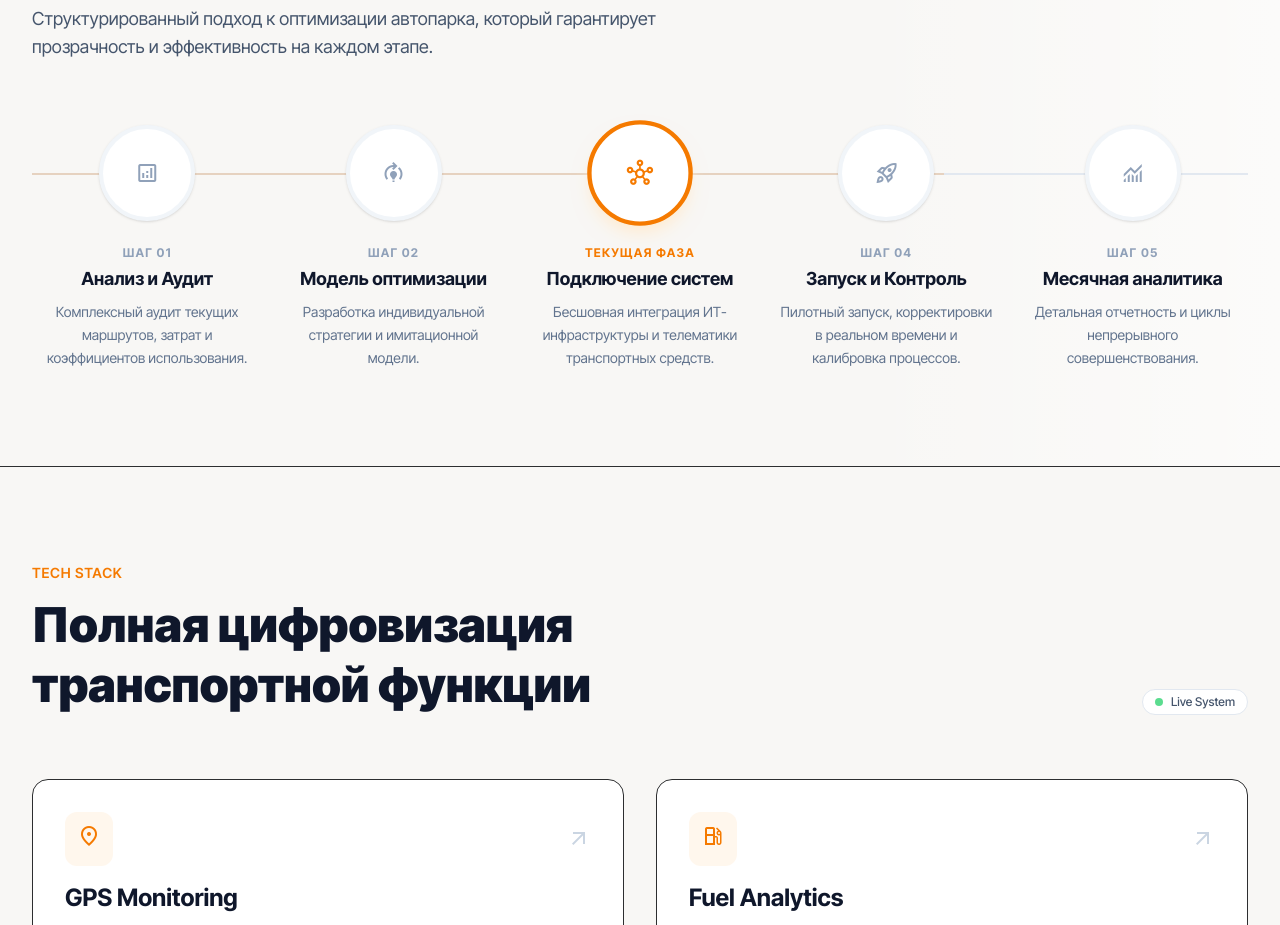
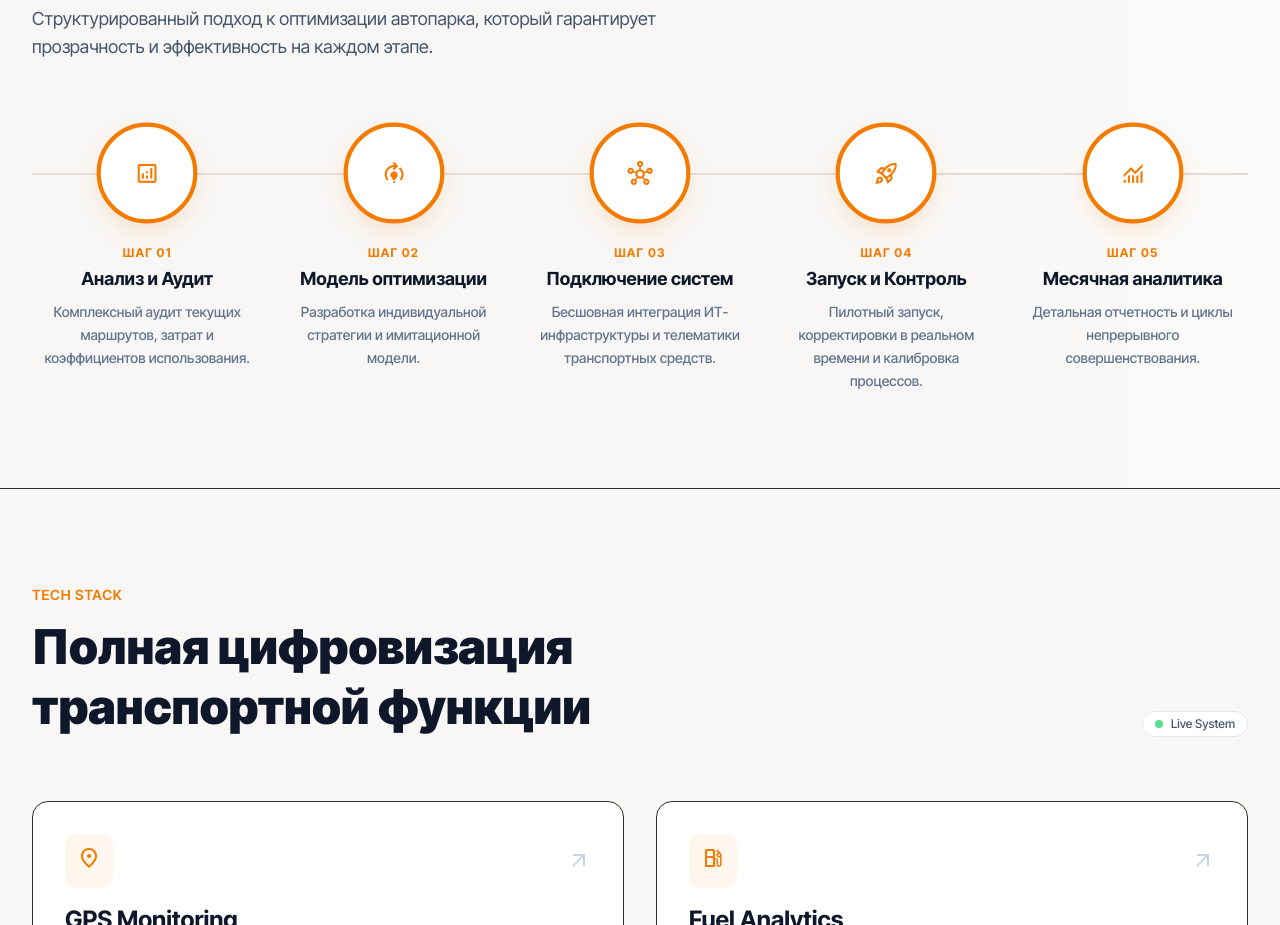
Before and after one commit to Vlad575oa/ResursTrans_1, a Next.js app: page / in a window 1280 px wide. Shown: the part 3280-4205 px from the top of the page. Built offline with nearby package versions, Linux system fonts and the light colour scheme; a web font is replaced by a local one.

Commit message:
feat: add scroll-triggered animations to Workflow section

```diff
--- a/src/components/sections/Workflow.tsx
+++ b/src/components/sections/Workflow.tsx
@@ -1,4 +1,78 @@
 import { motion } from "framer-motion";
+
+const stepVariants = {
+    offscreen: {
+        borderColor: "rgb(241 245 249)", // border-slate-100
+        scale: 1,
+        boxShadow: "0 0 0 rgba(0,0,0,0)",
+    },
+    onscreen: {
+        borderColor: "#f57a00", // border-primary
+        scale: 1.05,
+        boxShadow: "0 10px 25px -5px rgba(245, 122, 0, 0.2)",
+        transition: {
+            duration: 0.5,
+            ease: "easeOut"
+        }
+    }
+};
+
+const iconVariants = {
+    offscreen: {
+        color: "rgb(148 163 184)", // text-slate-400
+    },
+    onscreen: {
+        color: "#f57a00", // text-primary
+        transition: {
+            duration: 0.5,
+            ease: "easeOut"
+        }
+    }
+};
+
+const textVariants = {
+    offscreen: {
+        color: "rgb(148 163 184)", // text-slate-400
+        opacity: 0.8
+    },
+    onscreen: {
+        color: "#f57a00", // text-primary
+        opacity: 1,
+        transition: {
+            duration: 0.5,
+            ease: "easeOut"
+        }
+    }
+};
+
+// For mobile numbers
+const mobileCircleVariants = {
+    offscreen: {
+        backgroundColor: "#ffffff",
+        borderColor: "rgb(203 213 225)", // border-slate-300
+    },
+    onscreen: {
+        backgroundColor: "#f57a00",
+        borderColor: "#f57a00",
+        transition: {
+            duration: 0.5,
+            ease: "easeOut"
+        }
+    }
+};
+
+const mobileNumberVariants = {
+    offscreen: {
+        color: "rgb(100 116 139)", // text-slate-500
+    },
+    onscreen: {
+        color: "#ffffff",
+        transition: {
+            duration: 0.5,
+            ease: "easeOut"
+        }
+    }
+};
 
 export function Workflow() {
     return (
@@ -21,153 +95,98 @@ export function Workflow() {
                 <div className="hidden lg:block relative">
                     {/* Connector Line */}
                     <div className="absolute top-12 left-0 w-full h-0.5 bg-slate-200">
-                        <div className="absolute top-0 left-0 h-full bg-primary w-3/4 opacity-20"></div>
+                        <div className="absolute top-0 left-0 h-full bg-primary w-full opacity-10"></div>
                     </div>
 
                     <div className="grid grid-cols-5 gap-4">
-                        {/* Step 1 */}
-                        <div className="relative group">
-                            <div className="flex flex-col items-center text-center">
-                                <div className="w-24 h-24 rounded-full bg-white border-4 border-slate-100 flex items-center justify-center z-10 transition-all duration-300 group-hover:border-primary group-hover:scale-105 shadow-sm">
-                                    <span className="material-symbols-outlined text-slate-400 group-hover:text-primary text-4xl transition-colors">analytics</span>
+                        {[
+                            { step: "01", title: "Анализ и Аудит", desc: "Комплексный аудит текущих маршрутов, затрат и коэффициентов использования.", icon: "analytics" },
+                            { step: "02", title: "Модель оптимизации", desc: "Разработка индивидуальной стратегии и имитационной модели.", icon: "model_training" },
+                            { step: "03", title: "Подключение систем", desc: "Бесшовная интеграция ИТ-инфраструктуры и телематики транспортных средств.", icon: "hub" },
+                            { step: "04", title: "Запуск и Контроль", desc: "Пилотный запуск, корректировки в реальном времени и калибровка процессов.", icon: "rocket_launch" },
+                            { step: "05", title: "Месячная аналитика", desc: "Детальная отчетность и циклы непрерывного совершенствования.", icon: "monitoring" }
+                        ].map((item, idx) => (
+                            <motion.div
+                                key={idx}
+                                initial="offscreen"
+                                whileInView="onscreen"
+                                viewport={{ once: false, amount: 0.8 }}
+                                className="relative group"
+                            >
+                                <div className="flex flex-col items-center text-center">
+                                    <motion.div
+                                        variants={stepVariants}
+                                        className="w-24 h-24 rounded-full bg-white border-4 flex items-center justify-center z-10 transition-all duration-300 shadow-sm"
+                                    >
+                                        <motion.span
+                                            variants={iconVariants}
+                                            className="material-symbols-outlined text-4xl"
+                                        >
+                                            {item.icon}
+                                        </motion.span>
+                                    </motion.div>
+                                    <div className="mt-6 px-2">
+                                        <motion.div
+                                            variants={textVariants}
+                                            className="text-xs font-bold uppercase tracking-widest mb-1"
+                                        >
+                                            Шаг {item.step}
+                                        </motion.div>
+                                        <h3 className="text-lg font-bold text-slate-900 mb-2">{item.title}</h3>
+                                        <p className="text-sm text-slate-500 leading-relaxed font-medium">
+                                            {item.desc}
+                                        </p>
+                                    </div>
                                 </div>
-                                <div className="mt-6 px-2">
-                                    <div className="text-xs font-bold text-slate-400 uppercase tracking-widest mb-1">Шаг 01</div>
-                                    <h3 className="text-lg font-bold text-slate-900 mb-2">Анализ и Аудит</h3>
-                                    <p className="text-sm text-slate-500 leading-relaxed">
-                                        Комплексный аудит текущих маршрутов, затрат и коэффициентов использования.
-                                    </p>
-                                </div>
-                            </div>
-                        </div>
-
-                        {/* Step 2 */}
-                        <div className="relative group">
-                            <div className="flex flex-col items-center text-center">
-                                <div className="w-24 h-24 rounded-full bg-white border-4 border-slate-100 flex items-center justify-center z-10 transition-all duration-300 group-hover:border-primary group-hover:scale-105 shadow-sm">
-                                    <span className="material-symbols-outlined text-slate-400 group-hover:text-primary text-4xl transition-colors">model_training</span>
-                                </div>
-                                <div className="mt-6 px-2">
-                                    <div className="text-xs font-bold text-slate-400 uppercase tracking-widest mb-1">Шаг 02</div>
-                                    <h3 className="text-lg font-bold text-slate-900 mb-2">Модель оптимизации</h3>
-                                    <p className="text-sm text-slate-500 leading-relaxed">
-                                        Разработка индивидуальной стратегии и имитационной модели.
-                                    </p>
-                                </div>
-                            </div>
-                        </div>
-
-                        {/* Step 3 */}
-                        <div className="relative group">
-                            <div className="flex flex-col items-center text-center">
-                                <div className="w-24 h-24 rounded-full bg-white border-4 border-primary flex items-center justify-center z-10 transition-all duration-300 scale-110 shadow-lg shadow-orange-100">
-                                    <span className="material-symbols-outlined text-primary text-4xl">hub</span>
-                                </div>
-                                <div className="mt-6 px-2">
-                                    <div className="text-xs font-bold text-primary uppercase tracking-widest mb-1">Текущая фаза</div>
-                                    <h3 className="text-lg font-bold text-slate-900 mb-2">Подключение систем</h3>
-                                    <p className="text-sm text-slate-500 leading-relaxed">
-                                        Бесшовная интеграция ИТ-инфраструктуры и телематики транспортных средств.
-                                    </p>
-                                </div>
-                            </div>
-                        </div>
-
-                        {/* Step 4 */}
-                        <div className="relative group">
-                            <div className="flex flex-col items-center text-center">
-                                <div className="w-24 h-24 rounded-full bg-white border-4 border-slate-100 flex items-center justify-center z-10 transition-all duration-300 group-hover:border-primary group-hover:scale-105 shadow-sm">
-                                    <span className="material-symbols-outlined text-slate-400 group-hover:text-primary text-4xl transition-colors">rocket_launch</span>
-                                </div>
-                                <div className="mt-6 px-2">
-                                    <div className="text-xs font-bold text-slate-400 uppercase tracking-widest mb-1">Шаг 04</div>
-                                    <h3 className="text-lg font-bold text-slate-900 mb-2">Запуск и Контроль</h3>
-                                    <p className="text-sm text-slate-500 leading-relaxed">
-                                        Пилотный запуск, корректировки в реальном времени и калибровка процессов.
-                                    </p>
-                                </div>
-                            </div>
-                        </div>
-
-                        {/* Step 5 */}
-                        <div className="relative group">
-                            <div className="flex flex-col items-center text-center">
-                                <div className="w-24 h-24 rounded-full bg-white border-4 border-slate-100 flex items-center justify-center z-10 transition-all duration-300 group-hover:border-primary group-hover:scale-105 shadow-sm">
-                                    <span className="material-symbols-outlined text-slate-400 group-hover:text-primary text-4xl transition-colors">monitoring</span>
-                                </div>
-                                <div className="mt-6 px-2">
-                                    <div className="text-xs font-bold text-slate-400 uppercase tracking-widest mb-1">Шаг 05</div>
-                                    <h3 className="text-lg font-bold text-slate-900 mb-2">Месячная аналитика</h3>
-                                    <p className="text-sm text-slate-500 leading-relaxed">
-                                        Детальная отчетность и циклы непрерывного совершенствования.
-                                    </p>
-                                </div>
-                            </div>
-                        </div>
+                            </motion.div>
+                        ))}
                     </div>
                 </div>
 
                 {/* Mobile Timeline (Vertical) */}
-                <div className="lg:hidden flex flex-col gap-8 relative pl-6 border-l-2 border-slate-200 ml-4">
-                    {/* Step 1 */}
-                    <div className="relative pl-6">
-                        <div className="absolute -left-[31px] top-0 w-8 h-8 rounded-full bg-white border-2 border-slate-300 flex items-center justify-center shadow-sm">
-                            <span className="text-xs font-bold text-slate-500">1</span>
-                        </div>
-                        <div className="flex items-center gap-3 mb-1">
-                            <span className="material-symbols-outlined text-slate-400 text-2xl">analytics</span>
-                            <h3 className="text-lg font-bold text-slate-900">Анализ и Аудит</h3>
-                        </div>
-                        <p className="text-slate-500 mt-1">Комплексный аудит текущих маршрутов и затрат.</p>
-                    </div>
-
-                    {/* Step 2 */}
-                    <div className="relative pl-6">
-                        <div className="absolute -left-[31px] top-0 w-8 h-8 rounded-full bg-white border-2 border-slate-300 flex items-center justify-center shadow-sm">
-                            <span className="text-xs font-bold text-slate-500">2</span>
-                        </div>
-                        <div className="flex items-center gap-3 mb-1">
-                            <span className="material-symbols-outlined text-slate-400 text-2xl">model_training</span>
-                            <h3 className="text-lg font-bold text-slate-900">Модель оптимизации</h3>
-                        </div>
-                        <p className="text-slate-500 mt-1">Разработка стратегии и моделирование.</p>
-                    </div>
-
-                    {/* Step 3 */}
-                    <div className="relative pl-6">
-                        <div className="absolute -left-[31px] top-0 w-8 h-8 rounded-full bg-primary border-2 border-primary flex items-center justify-center shadow-md">
-                            <span className="text-xs font-bold text-white">3</span>
-                        </div>
-                        <div className="flex items-center gap-3 mb-1">
-                            <span className="material-symbols-outlined text-primary text-2xl">hub</span>
-                            <h3 className="text-lg font-bold text-primary">Подключение систем</h3>
-                        </div>
-                        <p className="text-slate-600 mt-1 font-medium">Интеграция ИТ-систем и транспортных средств.</p>
-                    </div>
-
-                    {/* Step 4 */}
-                    <div className="relative pl-6">
-                        <div className="absolute -left-[31px] top-0 w-8 h-8 rounded-full bg-white border-2 border-slate-300 flex items-center justify-center shadow-sm">
-                            <span className="text-xs font-bold text-slate-500">4</span>
-                        </div>
-                        <div className="flex items-center gap-3 mb-1">
-                            <span className="material-symbols-outlined text-slate-400 text-2xl">rocket_launch</span>
-                            <h3 className="text-lg font-bold text-slate-900">Запуск и Контроль</h3>
-                        </div>
-                        <p className="text-slate-500 mt-1">Пилотный запуск и корректировки.</p>
-                    </div>
-
-                    {/* Step 5 */}
-                    <div className="relative pl-6">
-                        <div className="absolute -left-[31px] top-0 w-8 h-8 rounded-full bg-white border-2 border-slate-300 flex items-center justify-center shadow-sm">
-                            <span className="text-xs font-bold text-slate-500">5</span>
-                        </div>
-                        <div className="flex items-center gap-3 mb-1">
-                            <span className="material-symbols-outlined text-slate-400 text-2xl">monitoring</span>
-                            <h3 className="text-lg font-bold text-slate-900">Месячная аналитика</h3>
-                        </div>
-                        <p className="text-slate-500 mt-1">Отчетность и улучшения.</p>
-                    </div>
+                <div className="lg:hidden flex flex-col gap-12 relative pl-6 border-l-2 border-slate-200 ml-4">
+                    {[
+                        { num: 1, title: "Анализ и Аудит", desc: "Комплексный аудит текущих маршрутов и затрат.", icon: "analytics" },
+                        { num: 2, title: "Модель оптимизации", desc: "Разработка стратегии и моделирование.", icon: "model_training" },
+                        { num: 3, title: "Подключение систем", desc: "Интеграция ИТ-систем и транспортных средств.", icon: "hub" },
+                        { num: 4, title: "Запуск и Контроль", desc: "Пилотный запуск и корректировки.", icon: "rocket_launch" },
+                        { num: 5, title: "Месячная аналитика", desc: "Отчетность и улучшения.", icon: "monitoring" }
+                    ].map((item, idx) => (
+                        <motion.div
+                            key={idx}
+                            initial="offscreen"
+                            whileInView="onscreen"
+                            viewport={{ once: false, amount: 0.9, margin: "-20% 0px -20% 0px" }}
+                            className="relative pl-6"
+                        >
+                            <motion.div
+                                variants={mobileCircleVariants}
+                                className="absolute -left-[31px] top-0 w-8 h-8 rounded-full border-2 flex items-center justify-center shadow-sm z-10"
+                            >
+                                <motion.span
+                                    variants={mobileNumberVariants}
+                                    className="text-xs font-bold"
+                                >
+                                    {item.num}
+                                </motion.span>
+                            </motion.div>
+                            <div className="flex items-center gap-3 mb-1">
+                                <motion.span
+                                    variants={iconVariants}
+                                    className="material-symbols-outlined text-2xl"
+                                >
+                                    {item.icon}
+                                </motion.span>
+                                <motion.h3
+                                    variants={textVariants}
+                                    className="text-lg font-bold"
+                                >
+                                    {item.title}
+                                </motion.h3>
+                            </div>
+                            <p className="text-slate-500 mt-1 text-sm">{item.desc}</p>
+                        </motion.div>
+                    ))}
                 </div>
             </div>
         </section>
```
